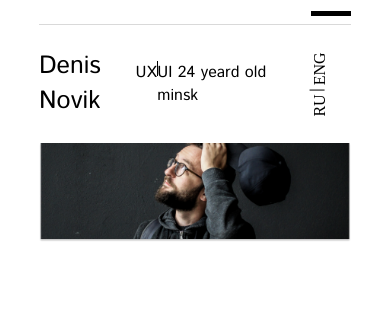
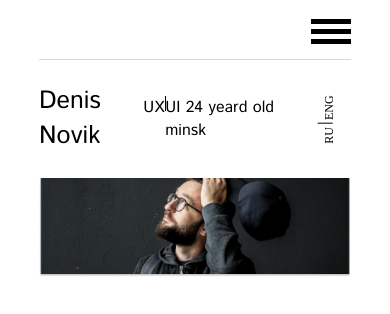
Before and after one commit to Billiyherington/Denis-Novik, a plain HTML site: page index.html in a window 390 px wide. Drawn offline with Linux system fonts and the light colour scheme.

Commit message:
Add files via upload

```diff
--- a/css/style.css
+++ b/css/style.css
@@ -10,7 +10,7 @@ img{
 .nav {
   display: flex;
   justify-content: space-between;
-
+  flex-grow: 1;
 
 }
 .nav-link {
@@ -83,10 +83,27 @@ img{
   padding-bottom: 8px;
 }
 .burger{
+  position: relative;
   display: none;
   width: 40px;
   height: 5px;
   background: #000000;
+}
+.burger::after, .burger::before{
+  display: none;
+  width: 40px;
+  height: 5px;
+  background: #000000;
+  position: absolute;
+  left: 0;
+  content: "";
+}
+
+.burger::after{
+  top: 10px;
+}
+.burger::before{
+  top: -10px;
 }
 .container{
     width: 80%;
@@ -110,7 +127,14 @@ img{
   .nav{
     display: none;
   }
-  .burger{
+  .burger, .burger::before, .burger::after{
     display: block;
+    cursor: pointer;
+  }
+  .navbar{
+    height: 60px;
+  }
+  .lang{
+    font-size: 12px;
   }
 }
```
